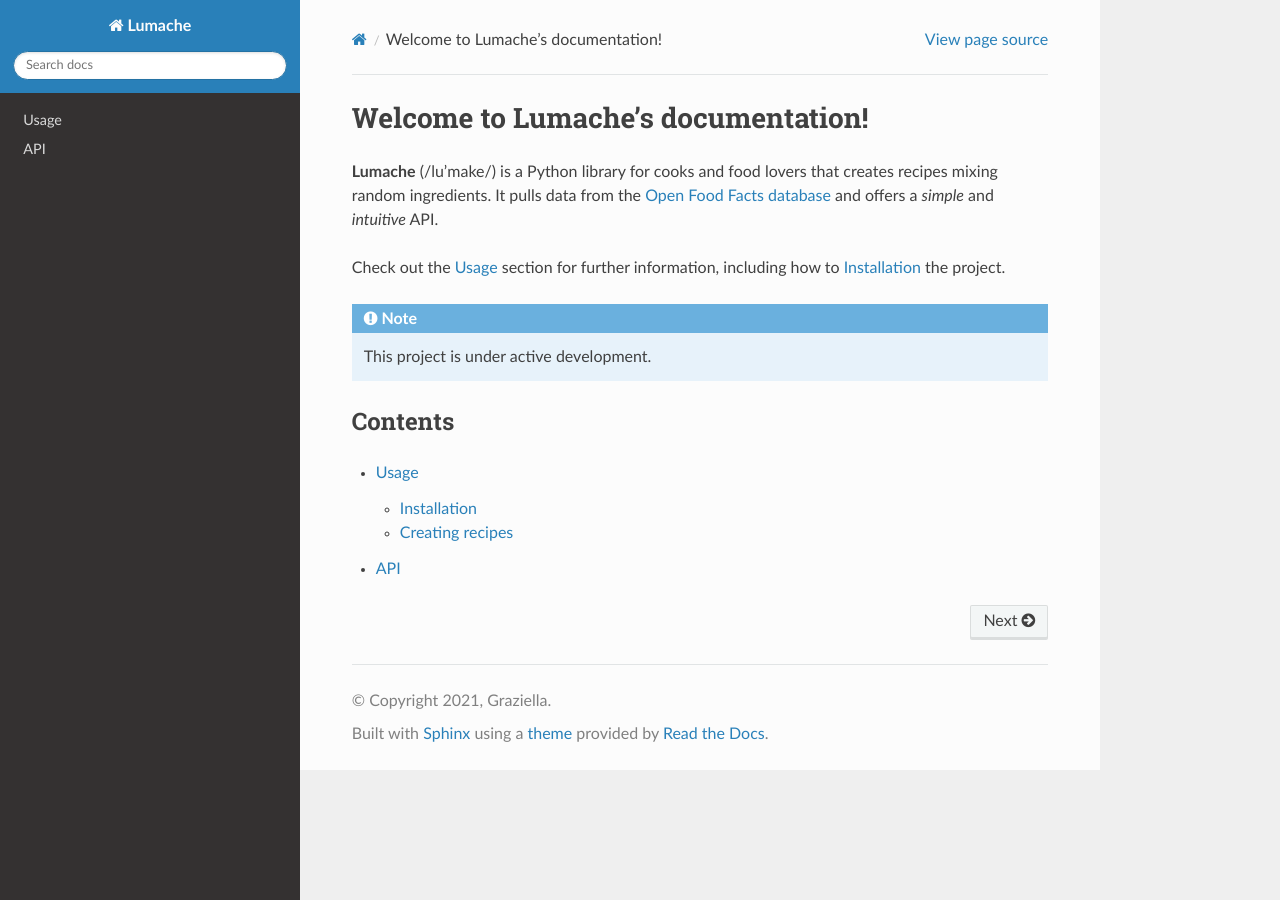
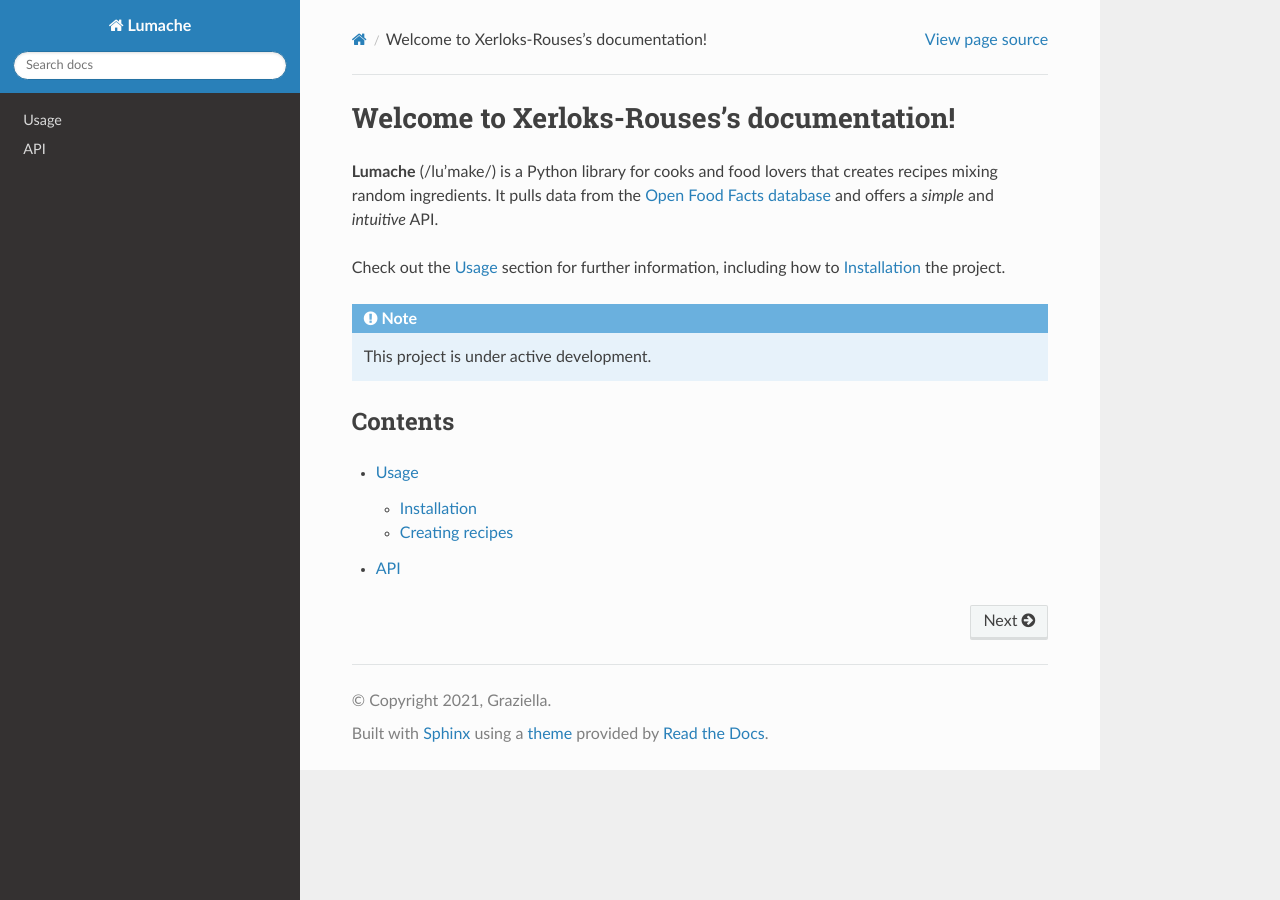
Before and after one commit to Vortex-Line/Xerloks-Rouses, a Sphinx documentation site: the page built from docs/source/index.rst, in a window 1280 px wide. Built offline with Sphinx 7.4.7 and the Read the Docs theme 3.1.0, drawn with Linux system fonts in a browser that asks for light colours.

Commit message:
Testing the docs updating index.rst

```diff
--- a/docs/source/index.rst
+++ b/docs/source/index.rst
@@ -1,4 +1,4 @@
-Welcome to Lumache's documentation!
+Welcome to Xerloks-Rouses's documentation!
 ===================================
 
 **Lumache** (/lu'make/) is a Python library for cooks and food lovers
```
